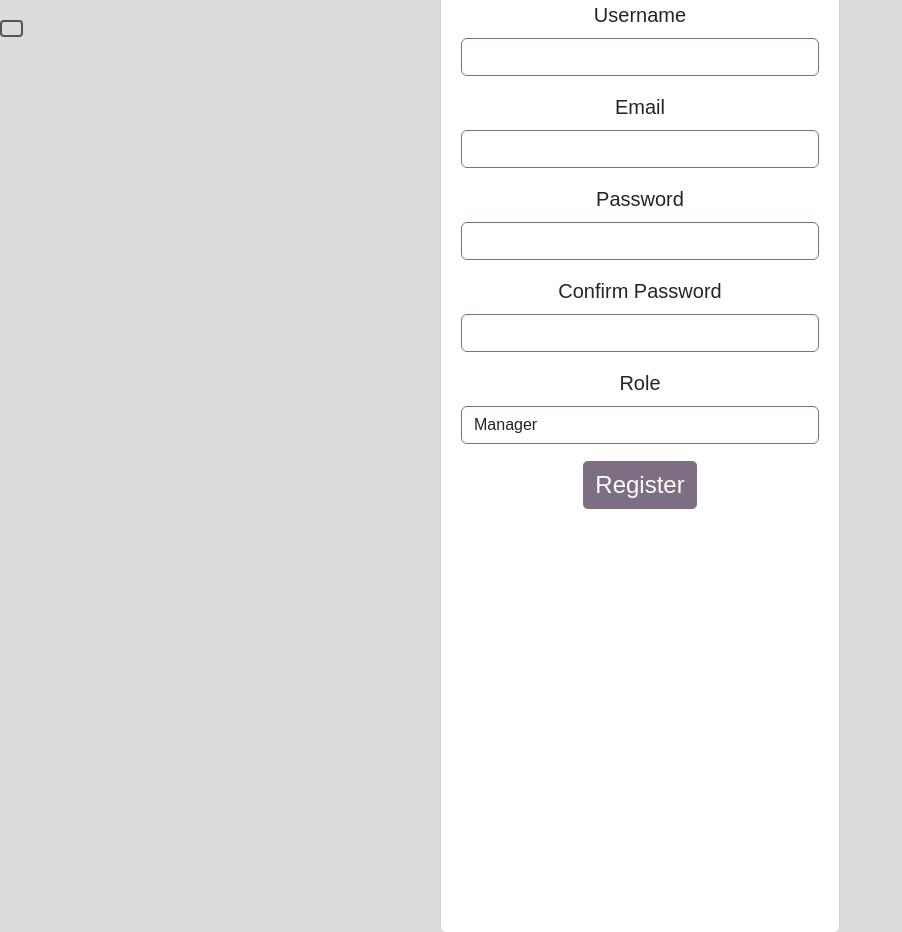
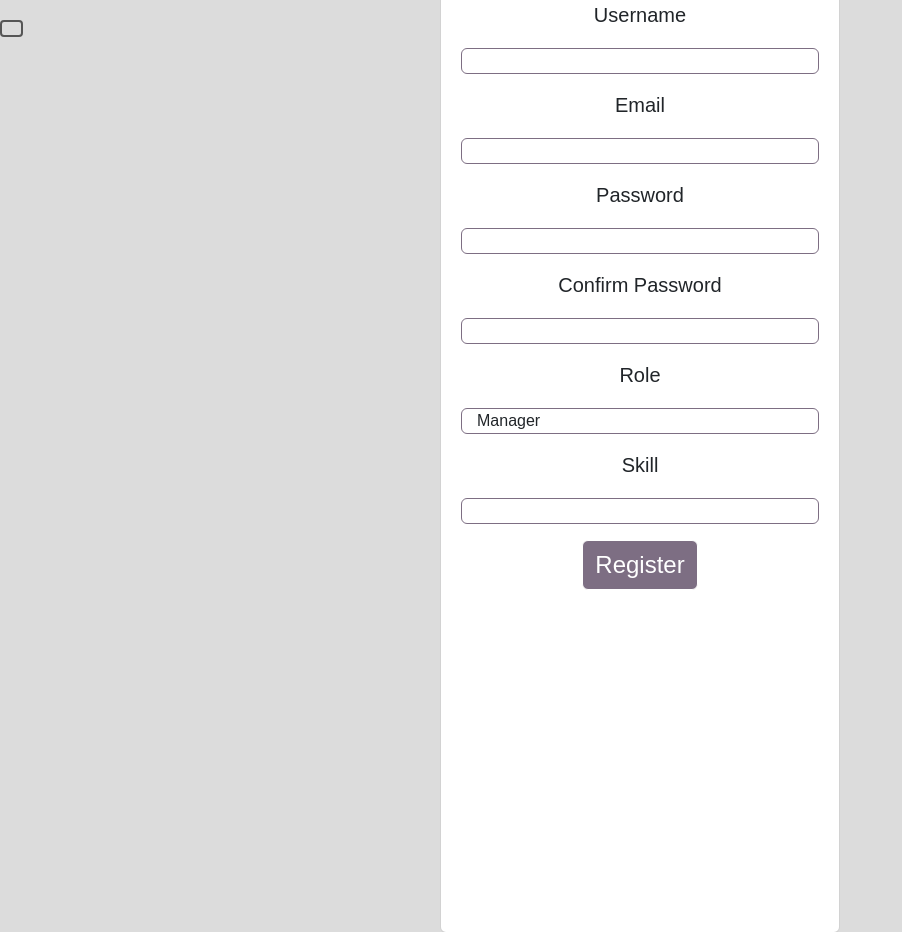
Before and after one commit to p-ivanovv/Mladi-Bogati-Tuesari, a Flask app: template templates/signup.html in a window 1280 px wide. Shown: the top 932 px of the page, without its empty margins (0-902 px from the left). Run offline with Flask 3, Linux system fonts and the light colour scheme; the template is opened without the code that fills it, so the values that code supplies are empty; some web fonts are replaced.

Commit message:
sign up mazna batio

```diff
--- a/templates/signup.html
+++ b/templates/signup.html
@@ -7,26 +7,30 @@
         <form method="POST">
             <div class="mb-3">
                 <label for="username" class="form-label">Username</label>
-                <input type="text" id="username" name="username" class="form-control" required>
+                <input type="text" id="username" name="username" class="form-control" style="padding: 0 15px; margin-top: 10px;" required> <!-- Adjusted to match login page -->
             </div>
             <div class="mb-3">
                 <label for="email" class="form-label">Email</label>
-                <input type="email" id="email" name="email" class="form-control" required>
+                <input type="email" id="email" name="email" class="form-control" style="padding: 0 15px; margin-top: 10px;" required> <!-- Adjusted to match login page -->
             </div>
             <div class="mb-3">
                 <label for="password" class="form-label">Password</label>
-                <input type="password" id="password" name="password" class="form-control" required>
+                <input type="password" id="password" name="password" class="form-control" style="padding: 0 15px; margin-top: 10px;" required> <!-- Adjusted to match login page -->
             </div>
             <div class="mb-3">
                 <label for="confirm_password" class="form-label">Confirm Password</label>
-                <input type="password" id="confirm_password" name="confirm_password" class="form-control" required>
+                <input type="password" id="confirm_password" name="confirm_password" class="form-control" style="padding: 0 15px; margin-top: 10px;" required> <!-- Adjusted to match login page -->
             </div>
             <div class="mb-3">
                 <label for="role" class="form-label">Role</label>
-                <select id="role" name="role" class="form-control" required>
+                <select id="role" name="role" class="form-control" style="padding: 0 15px; margin-top: 10px;" required> <!-- Adjusted to match login page -->
                     <option value="manager">Manager</option>
                     <option value="employee">Employee</option>
                 </select>
+            </div>
+            <div class="mb-3">
+                <label for="skill" class="form-label">Skill</label>
+                <input type="text" id="skill" name="skill" class="form-control" style="padding: 0 15px; margin-top: 10px;" required>
             </div>
             <button type="submit" class="btn btn-primary">Register</button>
         </form>
```
Also changed, not shown: templates/register.html (+24 -2 lines).
